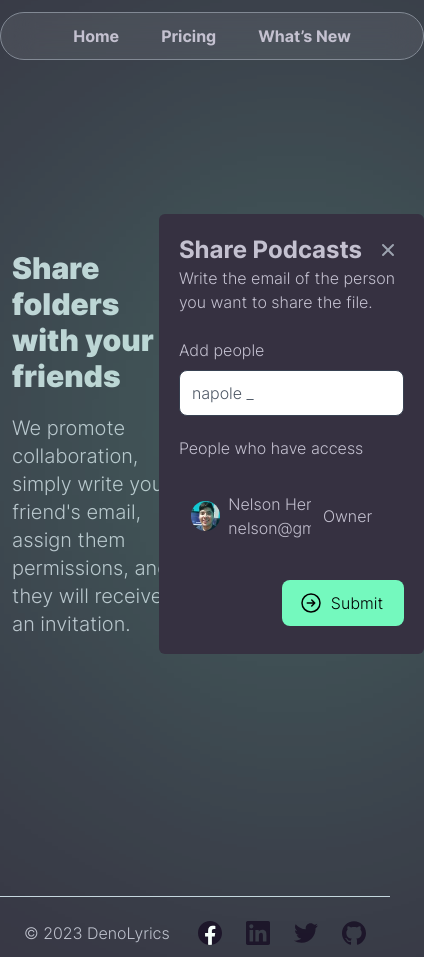
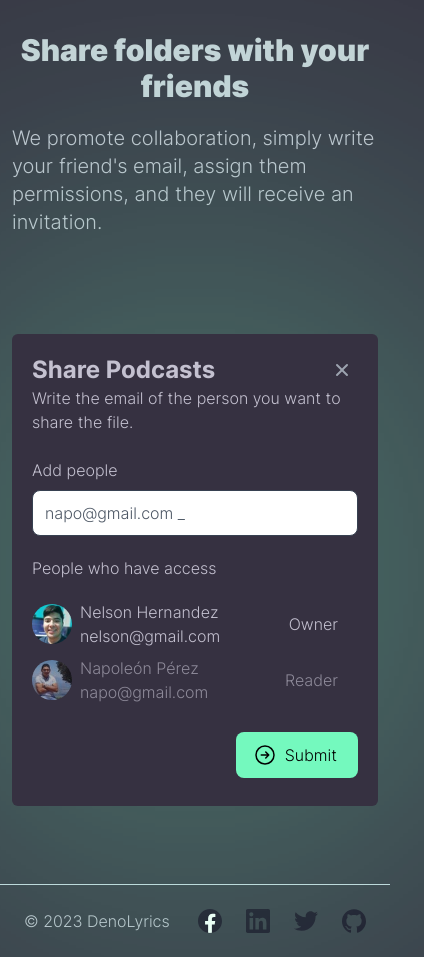
Before and after one commit to denolyrics/denolyrics.app, a Next.js app: page /ShareFriends in a window 390 px wide. Shown: the whole page, 424 px wide, since content can reach past the window. Built offline with nearby package versions, Linux system fonts and the light colour scheme.

Commit message:
[ADD] changes for mobile

```diff
--- a/app/ShareFriends/page.tsx
+++ b/app/ShareFriends/page.tsx
@@ -2,7 +2,7 @@
 import Image from "next/image";
 import { useEffect, useState } from "react";
 function ShareFriends() {
-  const [Content] = useState(["napoleon@gmail.com"]);
+  const [Content] = useState(["napo@gmail.com"]);
 
   const [ShowInvited, setShowInvited] = useState(false);
 
@@ -61,10 +61,10 @@ function ShareFriends() {
     _INTERVAL_VAL = setInterval(Type, 100);
   }, [Content, setShowInvited]);
   return (
-    <div className="max-w-screen-2xl m-auto">
-      <div className="grid grid-cols-2 h-screen gap-5 m-3">
-        <div className="grid h-screen place-content-center">
-          <div className="text-3xl md:text-4xl font-extrabold mb-5 mt-5 text-[#C9D1D9]">
+    <div className="max-w-screen-xl m-auto">
+      <div className="grid grid-cols-1 md:grid-cols-2 h-screen gap-5 p-3">
+        <div className="md:grid md:h-screen md:place-content-center">
+          <div className="text-3xl md:text-4xl font-extrabold mb-5 mt-5 text-[#C9D1D9] text-center md:text-start">
             <p>Share folders with your friends</p>
           </div>
           <div className="max-w-screen-sm m-auto">
@@ -115,7 +115,7 @@ function ShareFriends() {
             <p className="mt-5 mb-5">People who have access</p>
 
             <div className="scroll-modal-shared">
-              <div className="flex justify-between p-3 rounded-lg hover:bg-[#363141] mr-2">
+              <div className="flex justify-between rounded-lg hover:bg-[#363141] mr-2">
                 <div className="inline-flex gap-2 items-center">
                   <div>
                     <Image
@@ -127,7 +127,7 @@ function ShareFriends() {
                     />
                   </div>
 
-                  <div className="w-28 md:w-60 truncate">
+                  <div className="w-auto md:w-60">
                     <p>Nelson Hernandez</p>
                     <p>nelson@gmail.com</p>
                   </div>
@@ -145,7 +145,7 @@ function ShareFriends() {
               </div>
 
               {ShowInvited && (
-                <div className="flex justify-between p-3 rounded-lg hover:bg-[#363141] mr-2 animationin">
+                <div className="flex justify-between rounded-lg hover:bg-[#363141] mr-2 animationin mt-2">
                   <div className="inline-flex gap-2 items-center">
                     <div>
                       <Image
@@ -157,9 +157,9 @@ function ShareFriends() {
                       />
                     </div>
 
-                    <div className="w-28 md:w-60 truncate">
-                      <p>Nelson Hernandez</p>
-                      <p>napoleon@gmail.com</p>
+                    <div className="w-auto md:w-60">
+                      <p>Napoleón Pérez</p>
+                      <p>napo@gmail.com</p>
                     </div>
                   </div>
 
--- a/app/page.tsx
+++ b/app/page.tsx
@@ -12,8 +12,8 @@ export default function Home() {
     <main>
       <div className="bg-gradient">
         <NavbarGetStarted />
-        <div className="mt-20 md:mt-40">
-          <div className="text-3xl md:text-6xl font-extrabold text-center mb-5 mt-5 p-2 max-w-screen-lg m-auto bg-clip-text text-transparent bg-gradient-to-r from-white to-[#6b637b]">
+        <div className="md:mt-40">
+          <div className="text-3xl md:text-6xl font-extrabold text-center mb-5 md:mt-5 p-2 max-w-screen-lg m-auto bg-clip-text text-transparent bg-gradient-to-r from-white to-[#6b637b]">
             <h1 id="title">
               Convert Audio to Text with Artificial Intelligence
             </h1>
@@ -49,12 +49,12 @@ export default function Home() {
           </div>
         </div>
 
-        <div className="flex justify-center items-center m-3">
-          <div className="max-w-screen-xl mt-40">
-            <ol className="items-center flex">
+        <div className="flex flex-row justify-center items-center m-3">
+          <div className="max-w-screen-xl mt-20 md:mt-40">
+            <ol className="md:flex md:items-center text-center md:text-start">
               <li className="relative mb-6 sm:mb-0">
-                <div className="flex items-center">
-                  <div className="z-10 flex items-center justify-center w-6 h-6 rounded-full ring-0 bg-[#292936] sm:ring-8 ring-[#292936] shrink-0 text-white text-xl">
+                <div className="flex justify-center items-center">
+                  <div className="z-10 flex items-center justify-center w-10 h-10 md:w-6 md:h-10 rounded-full ring-0 bg-[#292936] sm:ring-8 ring-[#292936] shrink-0 text-white text-xl">
                     1
                   </div>
                   <div className="hidden sm:flex w-full bg-[#828994] h-0.5" />
@@ -69,8 +69,8 @@ export default function Home() {
                 </div>
               </li>
               <li className="relative mb-6 sm:mb-0">
-                <div className="flex items-center">
-                  <div className="z-10 flex items-center justify-center w-6 h-6 rounded-full ring-0 bg-[#292936] sm:ring-8 ring-[#292936] shrink-0 text-white text-xl">
+                <div className="flex justify-center items-center">
+                  <div className="z-10 flex items-center justify-center w-10 h-10 md:w-6 md:h-10 rounded-full ring-0 bg-[#292936] sm:ring-8 ring-[#292936] shrink-0 text-white text-xl">
                     2
                   </div>
                   <div className="hidden sm:flex w-full bg-[#828994] h-0.5" />
@@ -85,8 +85,8 @@ export default function Home() {
                 </div>
               </li>
               <li className="relative mb-6 sm:mb-0">
-                <div className="flex items-center">
-                  <div className="z-10 flex items-center justify-center w-6 h-6 rounded-full ring-0 bg-[#292936] sm:ring-8 ring-[#292936] shrink-0 text-white text-xl">
+                <div className="flex justify-center items-center">
+                  <div className="z-10 flex items-center justify-center w-10 h-10 md:w-6 md:h-10 rounded-full ring-0 bg-[#292936] sm:ring-8 ring-[#292936] shrink-0 text-white text-xl">
                     3
                   </div>
                   <div className="hidden sm:flex w-full bg-[#828994] h-0.5" />
@@ -101,8 +101,8 @@ export default function Home() {
                 </div>
               </li>
               <li className="relative mb-6 sm:mb-0">
-                <div className="flex items-center">
-                  <div className="z-10 flex items-center justify-center w-6 h-6 rounded-full ring-0 bg-[#292936] sm:ring-8 ring-[#292936] shrink-0 text-white text-xl">
+                <div className="flex justify-center items-center">
+                  <div className="z-10 flex items-center justify-center w-10 h-10 md:w-6 md:h-10 rounded-full ring-0 bg-[#292936] sm:ring-8 ring-[#292936] shrink-0 text-white text-xl">
                     4
                   </div>
                   <div className="hidden sm:flex w-full bg-[#828994] h-0.5" />
@@ -121,7 +121,7 @@ export default function Home() {
         </div>
         <ShareFriends />
 
-        <div className="h-[50vh]">
+        <div className="mt-5 md:h-[60vh]">
           <div>
             <div className="flex justify-center items-center">
               <p className="text-3xl md:text-4xl font-bold mb-5 mt-5 text-[#C9D1D9]">
@@ -130,7 +130,7 @@ export default function Home() {
             </div>
             <div className="flex justify-center items-center m-3 mt-20">
               <div className="max-w-screen-xl">
-                <div className="grid grid-cols-3 gap-3">
+                <div className="grid grid-cols-1 md:grid-cols-3 gap-3">
                   <div className="bg-[#2A2D38] p-3 rounded-lg">
                     <div className="bg-[#74F9BE] w-[65px] h-[60px] rounded-xl relative mb-5">
                       <svg
--- a/components/Faq/index.tsx
+++ b/components/Faq/index.tsx
@@ -1,14 +1,14 @@
 function Faq() {
   return (
-    <div className="grid h-[70vh] place-content-center">
+    <div className="grid md:h-[70vh] place-content-center p-3">
       <div className="max-w-screen-xl m-auto">
         <div className="grid grid-cols-1 md:grid-cols-2 gap-10">
           <div>
-            <p className="text-3xl md:text-4xl font-bold mb-5 mt-5 text-[#C9D1D9]">
+            <p className="text-3xl md:text-4xl font-bold mb-5 mt-5 text-[#C9D1D9] text-center md:text-left">
               Frequent asked questions
             </p>
 
-            <p className="mt-2 text-xl font-normal mb-4 m-3 md:m-0">
+            <p className="mt-2 text-xl font-normal mb-4 md:m-0">
               These are frequently asked questions that we have collected, if
               you have any suggestions or questions do not hesitate to send us
               an email to the support team.
@@ -17,7 +17,7 @@ function Faq() {
           <div>
             {faqs.map(({ id, question, answer }) => {
               return (
-                <div key={id} className="w-full px-4 py-2">
+                <div key={id} className="w-full md:px-4 py-2">
                   <details className="mb-4">
                     <summary className="font-semibold text-xl cursor-pointer border border-slate-300 rounded-md py-2 px-4 mb-3">
                       {question}
--- a/components/Navbar/index.tsx
+++ b/components/Navbar/index.tsx
@@ -15,6 +15,7 @@ function Navbar() {
   ) as NavbarContextType;
   return (
     <>
+      <div className="hidden">
         <div className="nav-list-float">
           {paths.map((path) => {
             return (
@@ -22,7 +23,8 @@ function Navbar() {
                 key={path.id}
                 href={path.path}
                 className={`select-none px-5 py-2.5 font-bold border border-transparent ${
-                pathname?.includes("releases") && path.path.includes("releases")
+                  pathname?.includes("releases") &&
+                  path.path.includes("releases")
                     ? "text-white"
                     : pathname === path.path
                     ? "text-white"
@@ -33,6 +35,7 @@ function Navbar() {
               </Link>
             );
           })}
+        </div>
       </div>
     </>
   );
--- a/components/TryForFree/index.tsx
+++ b/components/TryForFree/index.tsx
@@ -3,15 +3,15 @@ import Link from "next/link";
 function TryForFree() {
   return (
     <>
-    <br /><br />
+      <br />
+      <br />
       <div className="flex justify-center items-center">
         <div className="card">
           <svg
-            width={200}
-            height={200}
             viewBox="0 0 182 194"
             fill="none"
             xmlns="http://www.w3.org/2000/svg"
+            className="w-[125px] h-[125px] md:w-[200px] md:h-[200px]"
           >
             <g id="denolyrics">
               <g id="Clip path group">
--- a/styles/globals.css
+++ b/styles/globals.css
@@ -7,7 +7,7 @@ body {
   font-family: "Inter", sans-serif;
   padding: 0;
   margin: 0;
-  color: #C4C1D0;
+  color: #c4c1d0;
   background-color: #363141;
 }
 
@@ -38,8 +38,8 @@ body::-webkit-scrollbar-thumb {
 }
 
 :root {
-  --card-height: 8rem;
-  --card-width: 8rem;
+  --card-height: 10rem;
+  --card-width: 10rem;
   --border-radius: 25px;
 }
 @media (min-width: 768px) {
@@ -73,9 +73,9 @@ body::-webkit-scrollbar-thumb {
   border-radius: var(--border-radius);
   background-image: linear-gradient(
     var(--rotate),
-    #393D4F,
-    #74F9BE 43%,
-    #393D4F
+    #393d4f,
+    #74f9be 43%,
+    #393d4f
   );
   position: absolute;
   z-index: -1;
@@ -137,15 +137,16 @@ body::-webkit-scrollbar-thumb {
   background-size: cover;
 }
 
-.bg-gradient-try-free {
-  background-color: #363141;
-  background-image: url("/gradient-2.png");
-  background-size: cover;
+@media (min-width: 768px) {
+  .bg-gradient-try-free {
+    background-color: #363141;
+    background-image: url("/gradient-2.png");
+    background-size: cover;
+  }
 }
 
-
 .shawdow-modal {
-  filter: drop-shadow(0 0 15em #74F9BE);
+  filter: drop-shadow(0 0 15em #74f9be);
 }
 
 .animationin {
```
Lines whose indentation alone changed are shown as unchanged.
